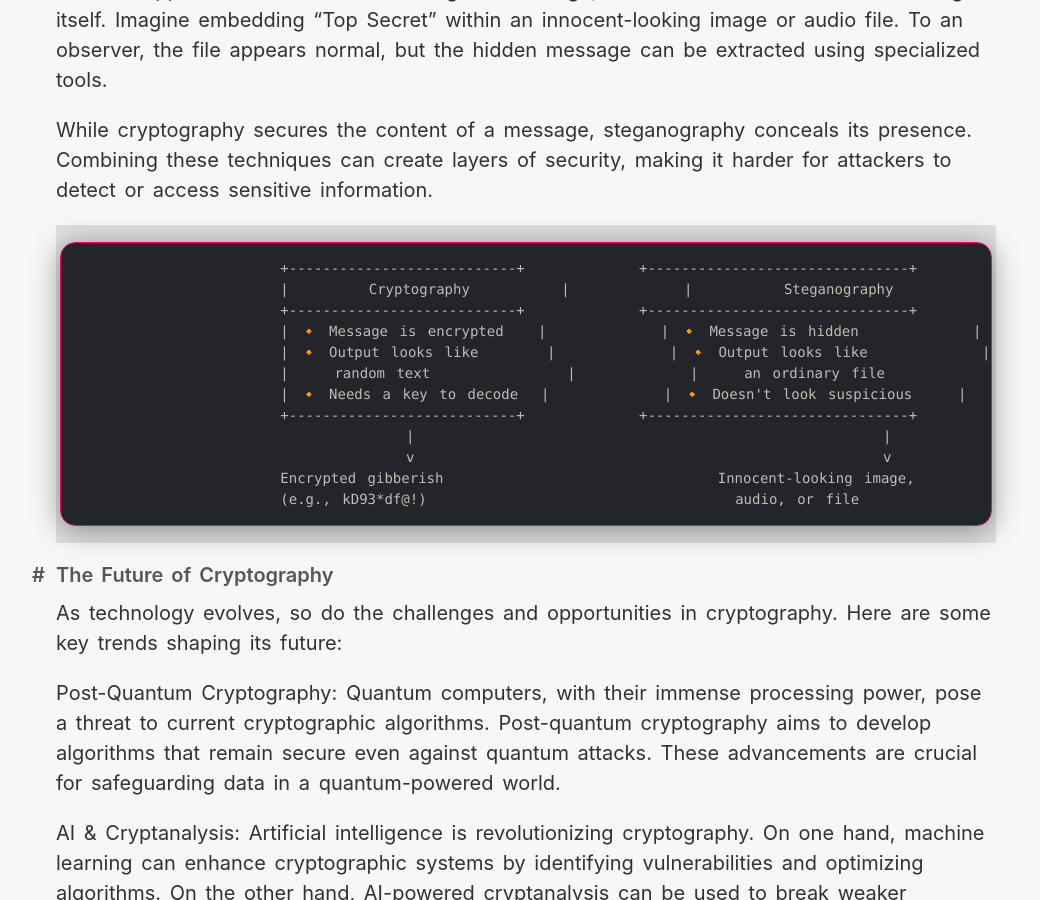
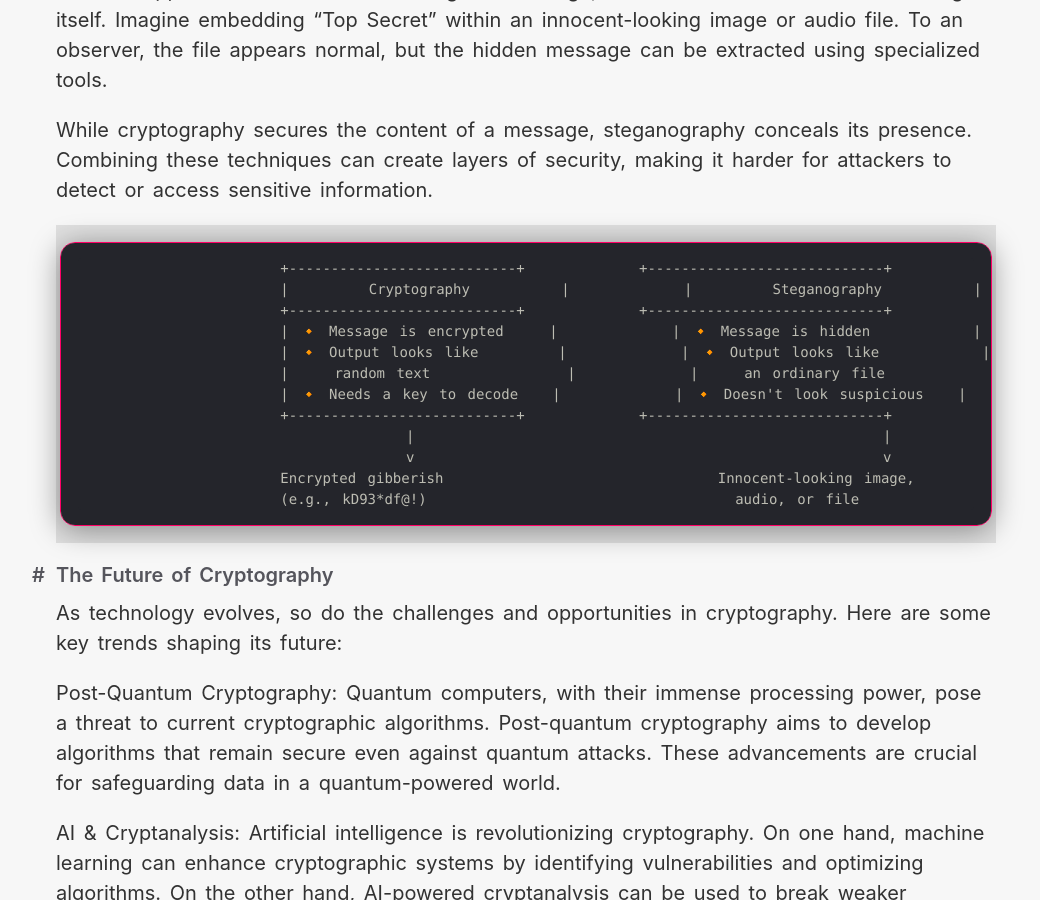
Before and after one commit to KartheekLade/kartheeklade.github.io, a Jekyll site: the page built from _posts/2025-07-06-what-is-cryptography!.md, in a window 1280 px wide and 900 px high, scrolled down 7261 px. Shown: the whole window, without its empty margins (114-1154 px from the left). Built offline with Jekyll 4.4.1, drawn with Linux system fonts in a browser that asks for light colours; some web fonts are replaced.

```diff
--- a/_posts/2025-07-06-what-is-cryptography!.md
+++ b/_posts/2025-07-06-what-is-cryptography!.md
@@ -171,12 +171,12 @@ Cryptography isn’t just for spies and hackers it’s quietly working behind th
 
 WhatsApp uses end-to-end encryption to ensure that only the sender and receiver can read messages not even WhatsApp can see them
 
-				[You]                          [WhatsApp]                          [Your Friend]
-				 👤                             🟢📲👀🕵️                              👤
-				"I love 🍕"      ----->    "kD93*#Xz!&@9"      ----->    Decrypted: "I love 🍕"
-           		                               WhatsApp:
-			                      "We *totally* can't read this 👀...
-			                       but you know... meta-data's tasty. 😇"
+			[You]                          [WhatsApp]                          [Your Friend]
+			 👤                             🟢📲👀🕵️                              👤
+			"I love 🍕"      ----->    "kD93*#Xz!&@9"      ----->    Decrypted: "I love 🍕"
+          	                         WhatsApp:
+		                "We *totally* can't read this 👀...
+	                   but you know... meta-data's tasty. 😇"
 
 
 
@@ -227,18 +227,19 @@ When it comes to securing information, cryptography and steganography are two di
 
 While cryptography secures the content of a message, steganography conceals its presence. Combining these techniques can create layers of security, making it harder for attackers to detect or access sensitive information.
 
-				+---------------------------+          +-------------------------------+
-				|       Cryptography        |          |        Steganography          |
-				+---------------------------+          +-------------------------------+
-				| 🔸 Message is encrypted   |          | 🔸 Message is hidden          |
-				| 🔸 Output looks like      |          | 🔸 Output looks like          |
-				|    random text            |          |    an ordinary file           |
-				| 🔸 Needs a key to decode  |          | 🔸 Doesn't look suspicious    |
-				+---------------------------+          +-------------------------------+
+				+---------------------------+          +----------------------------+
+				|       Cryptography        |          |       Steganography        |
+				+---------------------------+          +----------------------------+
+				| 🔸 Message is encrypted    |          | 🔸 Message is hidden         |
+				| 🔸 Output looks like       |          | 🔸 Output looks like         |
+				|    random text            |          |    an ordinary file         |
+				| 🔸 Needs a key to decode   |          | 🔸 Doesn't look suspicious   |
+				+---------------------------+          +----------------------------+
 				           |                                         |
 				           v                                         v
 				Encrypted gibberish                        Innocent-looking image,
 				(e.g., kD93*df@!)                           audio, or file
+
 
 
 
```
